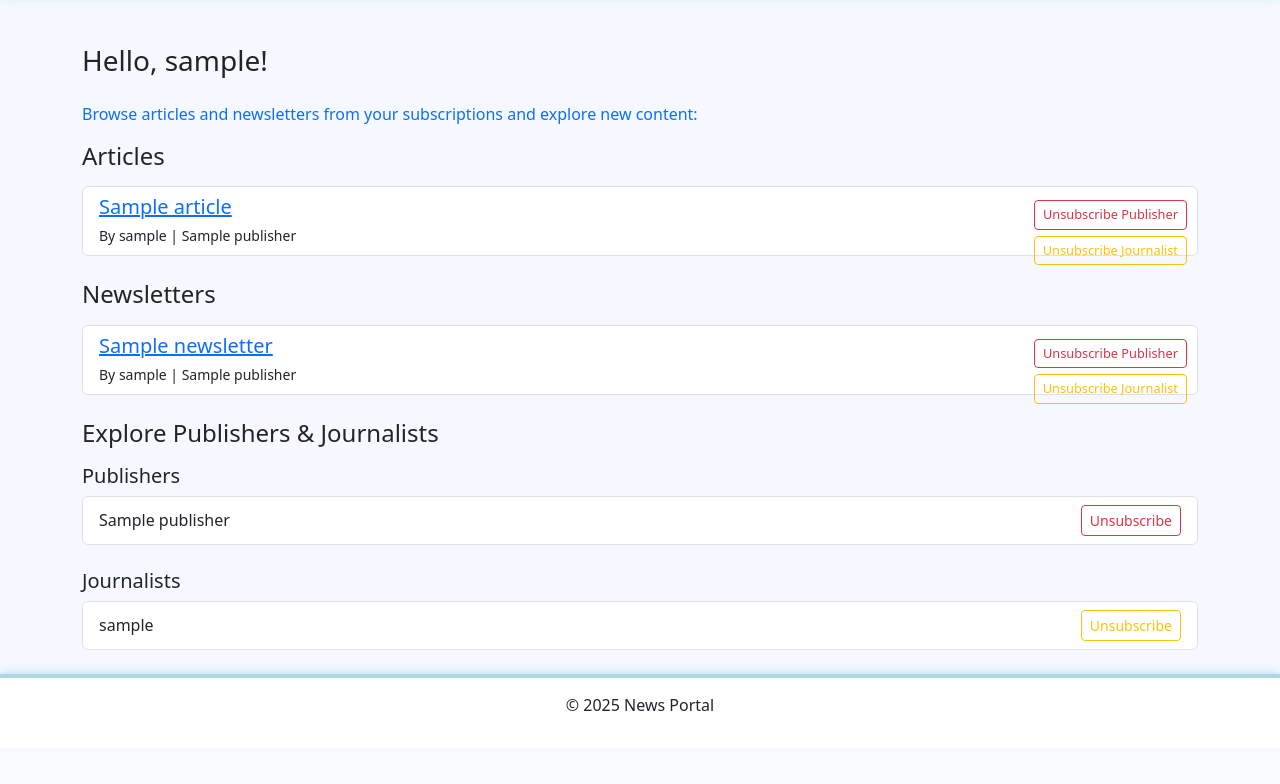
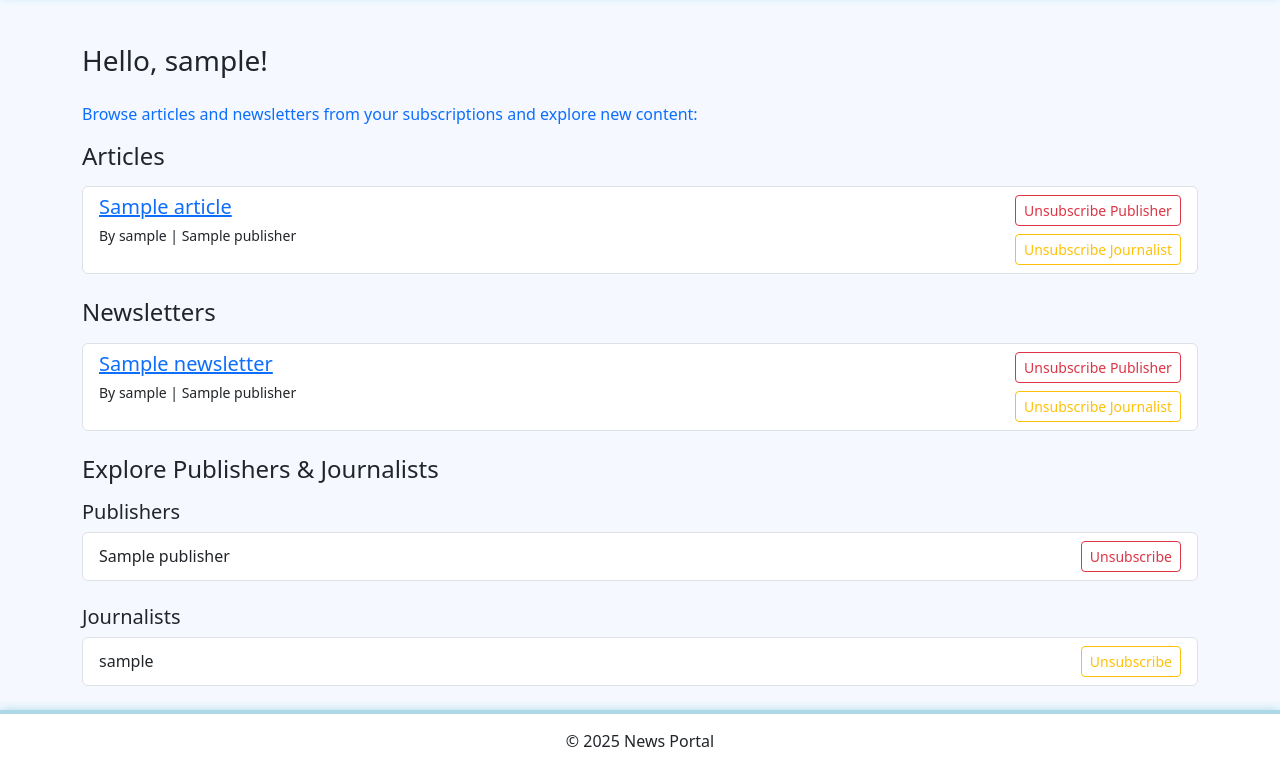
Before and after one commit to Liwa502/news_portal, a Django app: page / in a window 1280 px wide. Shown: the part 184-968 px from the top of the page. Before the commit the page ends 895 px from the top, so only its background shows below. Run offline with Django 5.2, Linux system fonts and the light colour scheme; a user stored in the database is signed in; tables that the repository leaves empty hold one stand-in row (values such as "Sample post").

Commit message:
Merged my-feature into master with all changes

```diff
--- a/articles/templates/articles/home.html
+++ b/articles/templates/articles/home.html
@@ -34,20 +34,9 @@
     }
     .subscribe-btn {
       font-size: 0.8rem;
-      margin-left: 5px;
-      margin-top: 3px;
     }
     .list-group-item {
-      position: relative;
-    }
-    .btn-subscribe-container {
-      position: absolute;
-      top: 10px;
-      right: 10px;
-      display: flex;
-      flex-direction: column;
-      align-items: flex-end;
-      gap: 3px;
+      /* no position absolute here */
     }
   </style>
 </head>
@@ -95,34 +84,40 @@
       <h4 class="mb-3">Articles</h4>
       <div class="list-group mb-4">
         {% for article in articles %}
-          <div class="list-group-item">
+          <div class="list-group-item d-flex justify-content-between align-items-start">
+            <div>
               <a href="{% if user.role == 'reader' %}{% url 'articles:article_detail' article.pk %}{% else %}#{% endif %}">
                 <h5 class="mb-1">{{ article.title }}</h5>
               </a>
               <small>By {{ article.author.username }}
                 {% if article.publisher %}| {{ article.publisher.name }}{% endif %}
               </small>
+            </div>
 
-            {% if user.role == 'editor' %}
-              {% if article.is_approved %}
-                <span class="badge bg-success float-end">Approved</span>
+            {% if user.role == 'reader' %}
+              <div class="d-flex flex-column gap-2">
+                {% if article.publisher %}
+                  {% if article.publisher.id in subscribed_publishers %}
+                    <a href="{% url 'subscriptions:publisher_unsubscribe' article.publisher.pk %}" class="btn btn-sm btn-outline-danger">Unsubscribe Publisher</a>
                   {% else %}
-                <span class="badge bg-danger float-end">Unapproved</span>
+                    <a href="{% url 'subscriptions:publisher_subscribe' article.publisher.pk %}" class="btn btn-sm btn-primary">Subscribe Publisher</a>
                   {% endif %}
-            {% elif user.role == 'reader' %}
-              <div class="btn-subscribe-container">
-                {% if article.publisher and article.publisher.id in subscribed_publishers %}
-                  <a href="{% url 'subscriptions:publisher_unsubscribe' article.publisher.pk %}" class="btn btn-sm btn-outline-danger subscribe-btn">Unsubscribe Publisher</a>
-                {% elif article.publisher %}
-                  <a href="{% url 'subscriptions:publisher_subscribe' article.publisher.pk %}" class="btn btn-sm btn-primary subscribe-btn">Subscribe Publisher</a>
                 {% endif %}
 
-                {% if article.author and article.author.id in subscribed_journalists %}
-                  <a href="{% url 'subscriptions:journalist_subscribe' article.author.pk %}" class="btn btn-sm btn-outline-warning subscribe-btn">Unsubscribe Journalist</a>
-                {% elif article.author %}
-                  <a href="{% url 'subscriptions:journalist_unsubscribe' article.author.pk %}" class="btn btn-sm btn-warning subscribe-btn">Subscribe Journalist</a>
+                {% if article.author %}
+                  {% if article.author.id in subscribed_journalists %}
+                    <a href="{% url 'subscriptions:journalist_unsubscribe' article.author.pk %}" class="btn btn-sm btn-outline-warning">Unsubscribe Journalist</a>
+                  {% else %}
+                    <a href="{% url 'subscriptions:journalist_subscribe' article.author.pk %}" class="btn btn-sm btn-warning">Subscribe Journalist</a>
+                  {% endif %}
                 {% endif %}
               </div>
+            {% elif user.role == 'editor' %}
+              {% if article.is_approved %}
+                <span class="badge bg-success">Approved</span>
+              {% else %}
+                <span class="badge bg-danger">Unapproved</span>
+              {% endif %}
             {% endif %}
           </div>
         {% endfor %}
@@ -133,26 +128,32 @@
       <h4 class="mb-3">Newsletters</h4>
       <div class="list-group mb-4">
         {% for newsletter in newsletters %}
-          <div class="list-group-item">
-            <a href="{% if user.role == 'reader' %}{% url 'newsletters:newsletter_detail' newsletter.pk %}{% else %}#{% endif %}">
+          <div class="list-group-item d-flex justify-content-between align-items-start">
+            <div>
+              <a href="{% if user.role == 'reader' %}{% url 'newsletters:reader_detail' newsletter.pk %}{% else %}#{% endif %}">
                 <h5 class="mb-1">{{ newsletter.title }}</h5>
               </a>
               <small>By {{ newsletter.author.username }}
                 {% if newsletter.publisher %}| {{ newsletter.publisher.name }}{% endif %}
               </small>
+            </div>
 
             {% if user.role == 'reader' %}
-              <div class="btn-subscribe-container">
-                {% if newsletter.publisher and newsletter.publisher.id in subscribed_publishers %}
-                  <a href="{% url 'subscriptions:publisher_unsubscriber' newsletter.publisher.pk %}" class="btn btn-sm btn-outline-danger subscribe-btn">Unsubscribe Publisher</a>
-                {% elif newsletter.publisher %}
-                  <a href="{% url 'subscriptions:publisher_subscribe' newsletter.publisher.pk %}" class="btn btn-sm btn-primary subscribe-btn">Subscribe Publisher</a>
+              <div class="d-flex flex-column gap-2">
+                {% if newsletter.publisher %}
+                  {% if newsletter.publisher.id in subscribed_publishers %}
+                    <a href="{% url 'subscriptions:publisher_unsubscriber' newsletter.publisher.pk %}" class="btn btn-sm btn-outline-danger">Unsubscribe Publisher</a>
+                  {% else %}
+                    <a href="{% url 'subscriptions:publisher_subscriber' newsletter.publisher.pk %}" class="btn btn-sm btn-primary">Subscribe Publisher</a>
+                  {% endif %}
                 {% endif %}
 
-                {% if newsletter.author and newsletter.author.id in subscribed_journalists %}
-                  <a href="{% url 'subscriptions:journalist_unsubscribe' newsletter.author.pk %}" class="btn btn-sm btn-outline-warning subscribe-btn">Unsubscribe Journalist</a>
-                {% elif newsletter.author %}
-                  <a href="{% url 'subscriptions:journalist_subscribe' newsletter.author.pk %}" class="btn btn-sm btn-warning subscribe-btn">Subscribe Journalist</a>
+                {% if newsletter.author %}
+                  {% if newsletter.author.id in subscribed_journalists %}
+                    <a href="{% url 'subscriptions:journalist_unsubscriber' newsletter.author.pk %}" class="btn btn-sm btn-outline-warning">Unsubscribe Journalist</a>
+                  {% else %}
+                    <a href="{% url 'subscriptions:journalist_subscriber' newsletter.author.pk %}" class="btn btn-sm btn-warning">Subscribe Journalist</a>
+                  {% endif %}
                 {% endif %}
               </div>
             {% endif %}
@@ -172,9 +173,9 @@
               <div class="list-group-item d-flex justify-content-between align-items-center">
                 {{ publisher.name }}
                 {% if publisher.id in subscribed_publishers %}
-                  <a href="{% url 'subscriptions:journalist_subscribe' publisher.pk %}" class="btn btn-sm btn-outline-danger">Unsubscribe</a>
+                  <a href="{% url 'subscriptions:publisher_unsubscriber' publisher.pk %}" class="btn btn-sm btn-outline-danger">Unsubscribe</a>
                 {% else %}
-                  <a href="{% url 'subscriptions:publisher_subscribe' publisher.pk %}" class="btn btn-sm btn-primary">Subscribe</a>
+                  <a href="{% url 'subscriptions:publisher_subscriber' publisher.pk %}" class="btn btn-sm btn-primary">Subscribe</a>
                 {% endif %}
               </div>
             {% endfor %}
@@ -190,9 +191,9 @@
               <div class="list-group-item d-flex justify-content-between align-items-center">
                 {{ journalist.user.username }}
                 {% if journalist.user.id in subscribed_journalists %}
-                  <a href="{% url 'subscriptions:journalist_unsubscribe' journalist.user.pk %}" class="btn btn-sm btn-outline-warning">Unsubscribe</a>
+                  <a href="{% url 'subscriptions:journalist_unsubscriber' journalist.user.pk %}" class="btn btn-sm btn-outline-warning">Unsubscribe</a>
                 {% else %}
-                  <a href="{% url 'subscriptions:journalist_subscribe' journalist.user.pk %}" class="btn btn-sm btn-warning">Subscribe</a>
+                  <a href="{% url 'subscriptions:journalist_subscriber' journalist.user.pk %}" class="btn btn-sm btn-warning">Subscribe</a>
                 {% endif %}
               </div>
             {% endfor %}
--- a/articles/urls.py
+++ b/articles/urls.py
@@ -24,6 +24,7 @@ urlpatterns = [
     # ---------------- Editor ----------------
     path("editor/", views.editor_article_list, name="editor_list"),
     path("editor/<int:pk>/edit/", views.editor_article_edit, name="editor_edit"),
+    path("editor/<int:pk>/delete/", views.editor_article_delete, name="editor_delete"),
 
     # ---------------- Journalist ----------------
     path("journalist/create/", views.journalist_article_create, name="journalist_create"),
@@ -31,6 +32,10 @@ urlpatterns = [
     path("journalist/<int:pk>/edit/", views.journalist_article_edit, name="journalist_edit"),
     path("journalist/<int:pk>/delete/", views.journalist_article_delete, name="journalist_delete"),
 
+    # Publisher creation
+    path("publisher/create/", views.create_publisher, name="create_publisher"),
+
+
     # ---------------- API Endpoints ----------------
     path("api/articles/", api_views.SubscriberArticlesAPI.as_view(), name="api_articles"),
     path("api/newsletters/", api_views.SubscriberNewslettersAPI.as_view(), name="api_newsletters"),
--- a/articles/views.py
+++ b/articles/views.py
@@ -7,7 +7,7 @@ from django.shortcuts import get_object_or_404, redirect, render
 from newsletters.models import Newsletter
 from subscriptions.models import Subscription
 
-from .forms import ArticleForm
+from .forms import ArticleForm, PublisherForm
 from .models import Article, Journalist, Publisher
 
 """
@@ -102,6 +102,30 @@ def home(request):
         },
     )
 
+# ---------------------------- Editor + Journalist View ----------------------------
+
+@login_required
+def create_publisher(request):
+    """
+    Allow editors or journalists to create a new publisher.
+    """
+    if request.user.role not in ["editor", "journalist"]:
+        raise PermissionDenied()
+
+    if request.method == "POST":
+        form = PublisherForm(request.POST)
+        if form.is_valid():
+            publisher = form.save()
+            # Ensure the current user is added automatically
+            if request.user.role == "editor":
+                publisher.editors.add(request.user)
+            elif request.user.role == "journalist":
+                publisher.journalists.add(request.user)
+            publisher.save()
+            return redirect("articles:home")
+    else:
+        form = PublisherForm()
+    return render(request, "articles/publisher_form.html", {"form": form})
 
 # ---------------------------- Editor Views ----------------------------
 
@@ -116,6 +140,23 @@ def editor_article_list(request):
         raise PermissionDenied()
     articles = Article.objects.all().order_by("-created_at")
     return render(request, "articles/editor_article_list.html", {"articles": articles})
+
+@login_required
+def editor_article_delete(request, pk):
+    """
+    Allow an editor to delete any article.
+    """
+    if not request.user.is_authenticated or request.user.role != "editor":
+        raise PermissionDenied()
+    article = get_object_or_404(Article, pk=pk)
+    if request.method == "POST":
+        article.delete()
+        return redirect("articles:editor_list")
+    return render(
+        request,
+        "articles/article_confirm_delete.html",
+        {"article": article},
+    )
 
 
 def editor_article_edit(request, pk):
--- a/news_portal/settings.py
+++ b/news_portal/settings.py
@@ -88,9 +88,9 @@ WSGI_APPLICATION = "news_portal.wsgi.application"
 DATABASES = {
     "default": {
         "ENGINE": "django.db.backends.mysql",
-        "NAME": "news_portal_db",
-        "USER": "news_user",
-        "PASSWORD": "StrongPassword123",
+        "NAME": "news_portal",
+        "USER": "user1",
+        "PASSWORD": os.getenv('DB_PASSWORD', 'StrongPassword123'),
         "HOST": "127.0.0.1",
         "PORT": "3306",
         "OPTIONS": {
--- a/newsletters/templates/newsletters/newsletter_detail.html
+++ b/newsletters/templates/newsletters/newsletter_detail.html
@@ -8,7 +8,7 @@
 </head>
 <body class="bg-light">
 <div class="container py-5">
-    <a href="{% url 'newsletters:newsletter_list' %}" class="btn btn-outline-primary mb-4">← Back to Newsletters</a>
+    <a href="{% url 'newsletters:reader_list' %}" class="btn btn-outline-primary mb-4">← Back to Newsletters</a>
     <div class="card shadow-sm">
         <div class="card-body">
             <h1>{{ newsletter.title }}</h1>
--- a/newsletters/templates/newsletters/newsletter_form.html
+++ b/newsletters/templates/newsletters/newsletter_form.html
@@ -1,4 +1,4 @@
-{% extends 'templates/base.html' %}
+{% extends 'base.html' %}
 
 {% block content %}
 <h2>{% if form.instance.pk %}Edit Newsletter{% else %}Create Newsletter{% endif %}</h2>
--- a/newsletters/urls.py
+++ b/newsletters/urls.py
@@ -16,6 +16,7 @@ urlpatterns = [
     # Editor URLs
     path("editor/", views.editor_newsletter_list, name="editor_list"),
     path("editor/<int:pk>/edit/", views.editor_newsletter_edit, name="editor_edit"),
+    path("editor/<int:pk>/delete/", views.editor_newsletter_delete, name="editor_delete"),
 
     # Journalist URLs
     path(
@@ -24,6 +25,8 @@ urlpatterns = [
         name="journalist_create",
     ),
     path("journalist/", views.journalist_newsletter_list, name="journalist_list"),
+    path("journalist/<int:pk>/edit/", views.journalist_newsletter_edit, name="journalist_edit"),
+    path("journalist/<int:pk>/delete/", views.journalist_newsletter_delete, name="journalist_delete"),
 
     # Reader URLs
     path("reader/", views.reader_newsletter_list, name="reader_list"),
--- a/subscriptions/urls.py
+++ b/subscriptions/urls.py
@@ -15,22 +15,22 @@ urlpatterns = [
     path(
         "publisher/<int:pk>/subscribe/",
         views.subscribe_publisher,
-        name="publisher_subscribe",
+        name="publisher_subscriber",
     ),
     path(
         "publisher/<int:pk>/unsubscribe/",
         views.unsubscribe_publisher,
-        name="publisher_unsubscribe",
+        name="publisher_unsubscriber",
     ),
     # Journalist subscription URLs
     path(
         "journalist/<int:pk>/subscribe/",
         views.subscribe_journalist,
-        name="journalist_subscribe",
+        name="journalist_subscriber",
     ),
     path(
         "journalist/<int:pk>/unsubscribe/",
         views.unsubscribe_journalist,
-        name="journalist_unsubscribe",
+        name="journalist_unsubscriber",
     ),
 ]
```
Also changed, not shown: SUBMISSION_NOTE.txt (added, +33 -0 lines), articles/forms.py (+12 -3 lines), articles/templates/articles/publisher_form.html (added, +10 -0 lines), newsletters/views.py (+57 -0 lines), subscriptions/migrations/0002_alter_subscription_options.py (added). Lines whose indentation alone changed are shown as unchanged.
